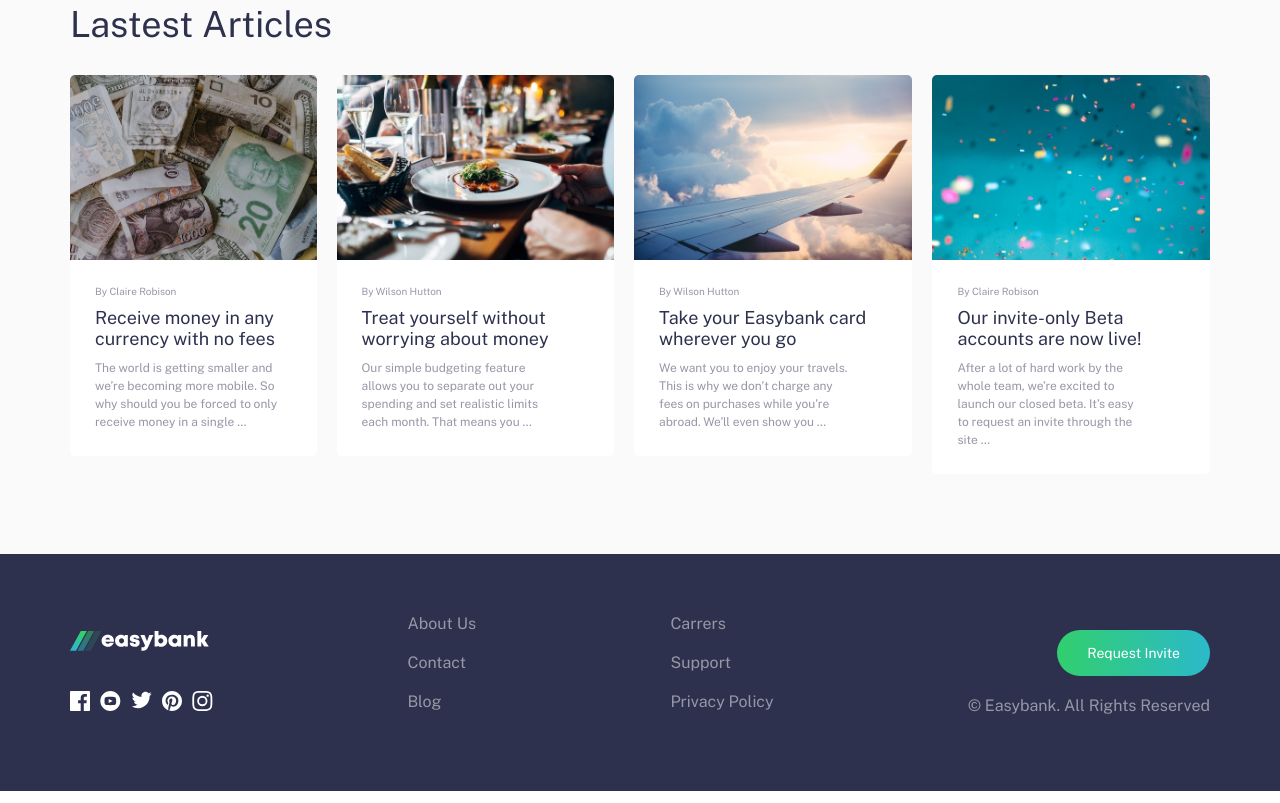
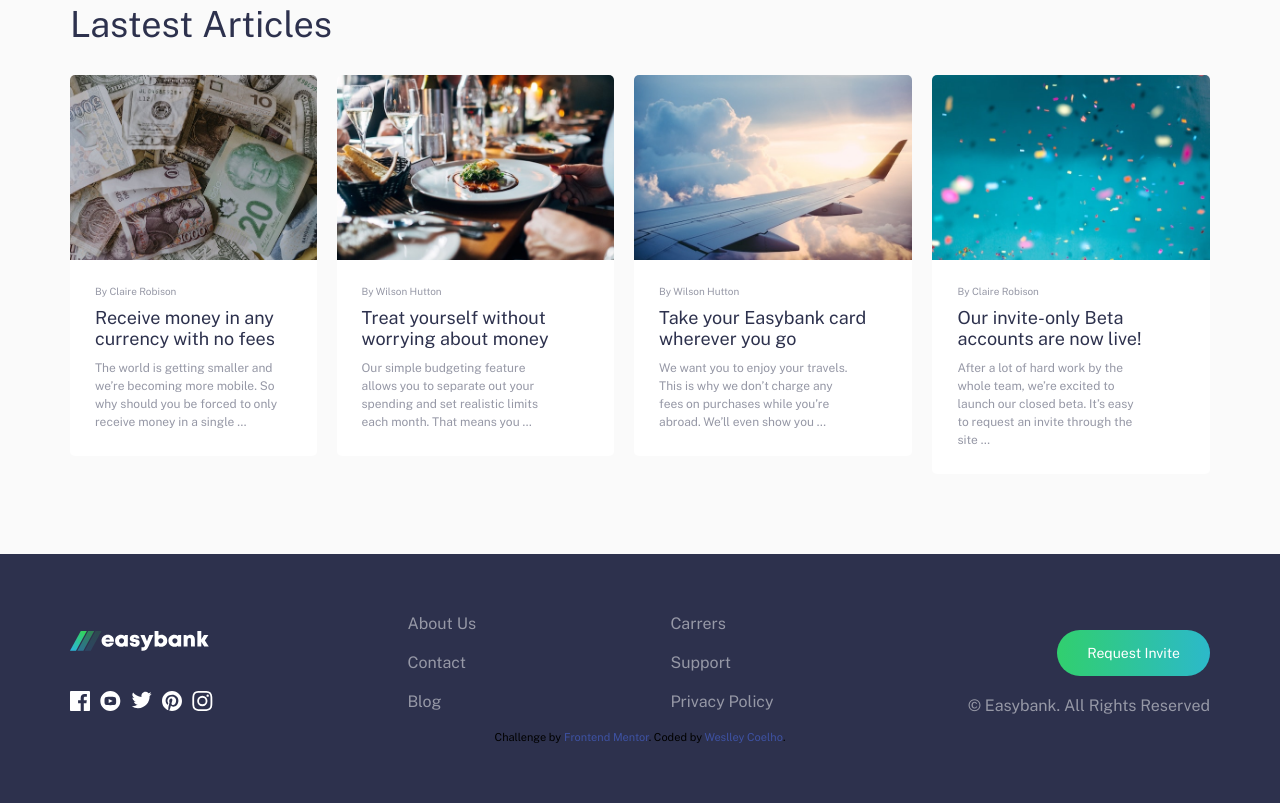
Before and after one commit to weescoelho/easybank-landing-page-master, a plain HTML site: page index.html in a window 1280 px wide. Shown: the part 1423-2226 px from the top of the page. Drawn offline with nearby package versions, Linux system fonts and the light colour scheme.

Commit message:
readme att

```diff
--- a/index.html
+++ b/index.html
@@ -168,7 +168,12 @@
         <p>© Easybank. All Rights Reserved</p>
       </div>
     </div>
+    <div class="attribution">
+      Challenge by <a href="https://www.frontendmentor.io?ref=challenge" target="_blank">Frontend Mentor</a>.
+      Coded by <a href="#">Weslley Coelho</a>.
+    </div>
   </footer>
+
 <script type="module" src="js/script.js"></script>
 </body>
 
```
Also changed, not shown: 1 other file.
